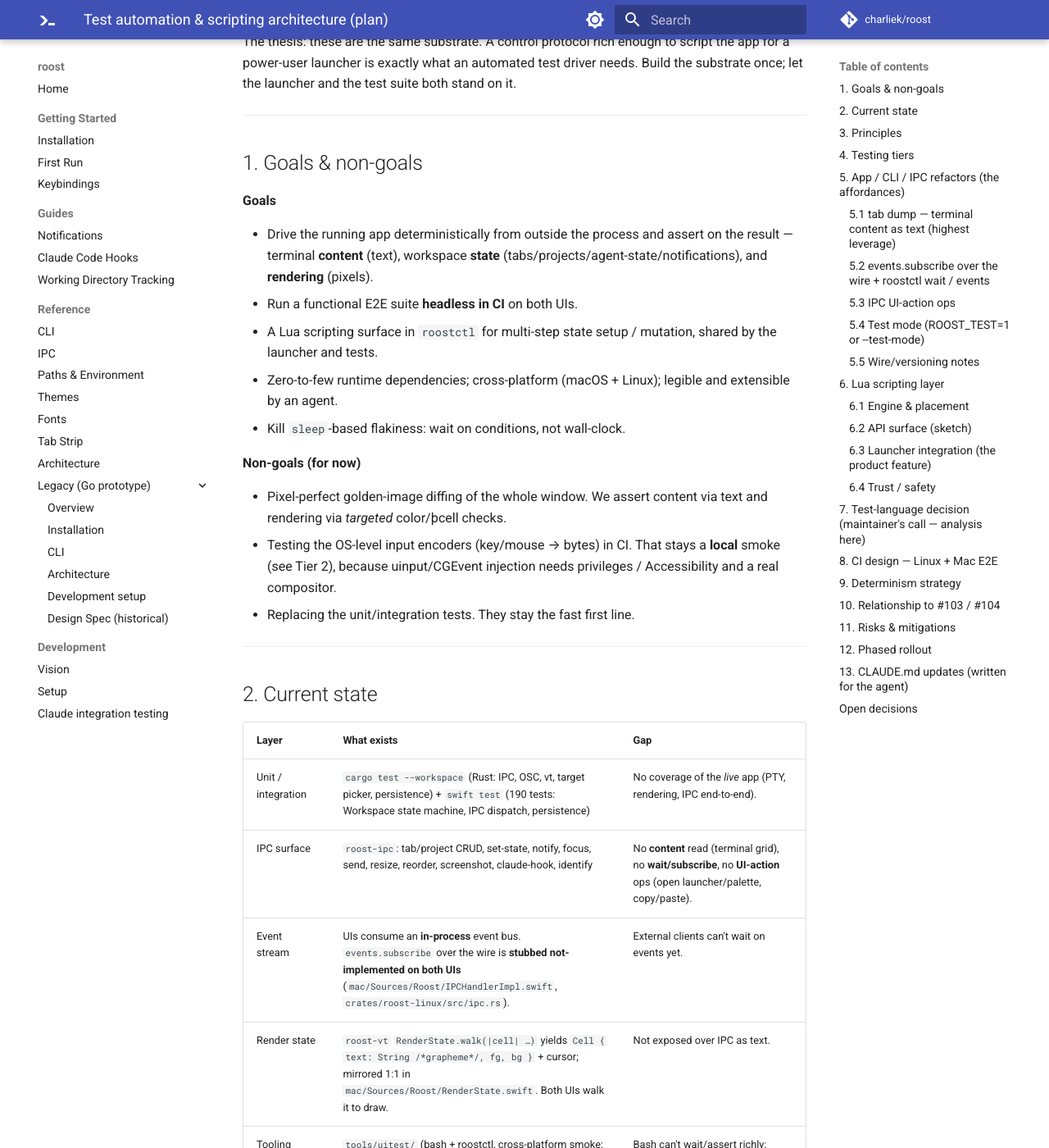
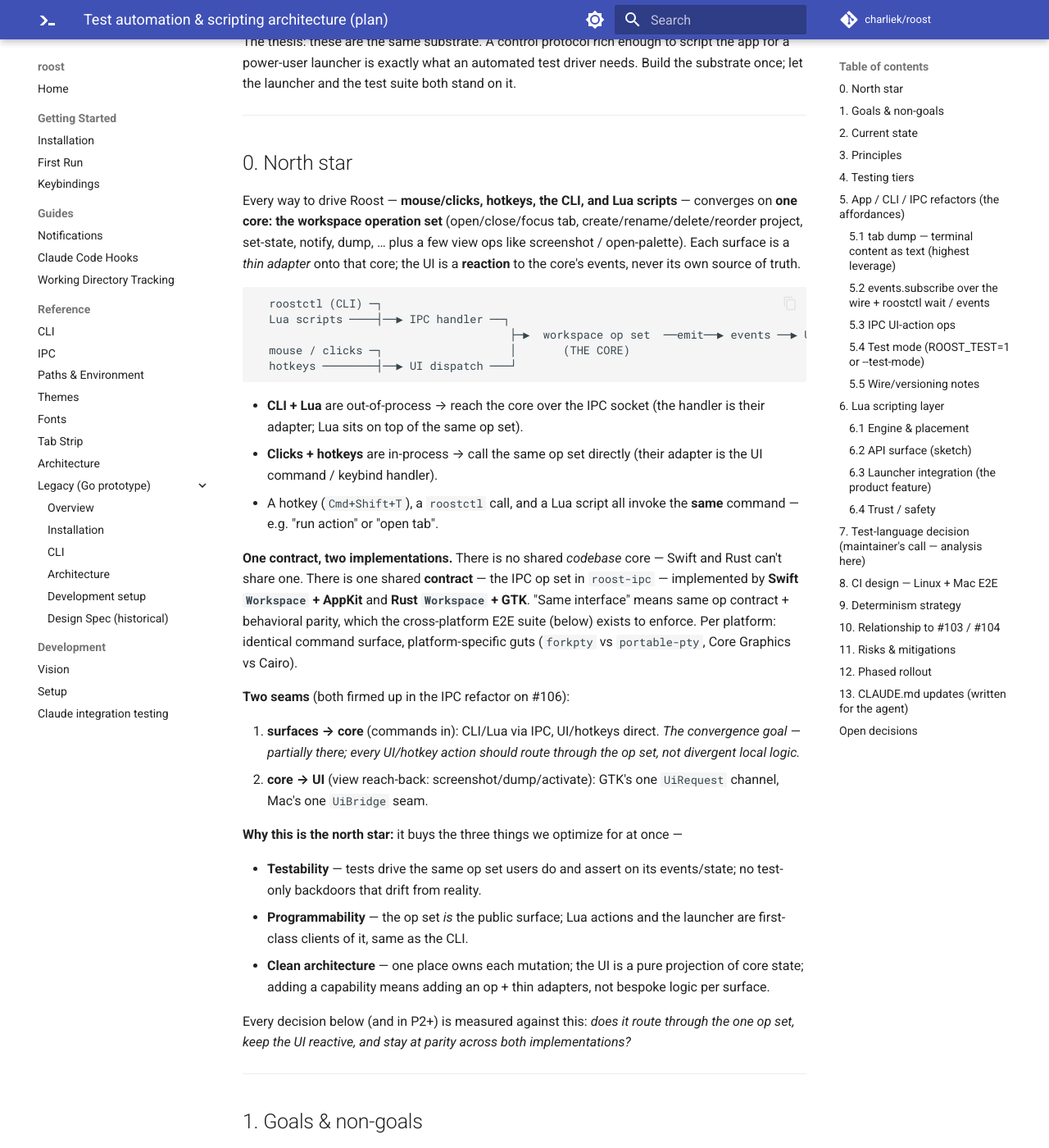
Before and after one commit to charliek/roost, an MkDocs documentation site: the page built from docs/development/test-automation.md, in a window 1280 px wide and 1400 px high, scrolled down 428 px. Shown: the whole window at 82% size. Built offline with MkDocs 1.6.1 and Material for MkDocs 9.7.7, drawn with Linux system fonts in a browser that asks for light colours; comment, search, counter and statistics services are not loaded.

Commit message:
docs: capture the north star — one command core, thin adapters
Add §0 North star (confirmed by the maintainer): every surface —
mouse/clicks, hotkeys, CLI, Lua scripts — converges on one core, the
workspace operation set, through a thin adapter; the UI is a reaction to
the core's events, not its own source of truth. One contract
(`roost-ipc`'s op set) with two implementations (Swift+AppKit,
Rust+GTK), kept at parity by the cross-platform E2E suite.

Names the two seams the #106 refactor firmed up (surfaces→core;
core→UI via UiRequest/UiBridge) and the three goals this optimizes for:
testability, programmability, clean architecture. Every P2+ decision is
measured against it.

Co-Authored-By: Claude Opus 4.7 (1M context) <noreply@anthropic.com>

````diff
--- a/docs/development/test-automation.md
+++ b/docs/development/test-automation.md
@@ -17,6 +17,64 @@ The thesis: these are the same substrate. A control protocol rich enough
 to script the app for a power-user launcher is exactly what an
 automated test driver needs. Build the substrate once; let the launcher
 and the test suite both stand on it.
+
+---
+
+## 0. North star
+
+Every way to drive Roost — **mouse/clicks, hotkeys, the CLI, and Lua
+scripts** — converges on **one core: the workspace operation set**
+(open/close/focus tab, create/rename/delete/reorder project, set-state,
+notify, dump, … plus a few view ops like screenshot / open-palette).
+Each surface is a *thin adapter* onto that core; the UI is a **reaction**
+to the core's events, never its own source of truth.
+
+```
+  roostctl (CLI) ─┐
+  Lua scripts ────┤──▶ IPC handler ──┐
+                                      ├─▶  workspace op set  ──emit──▶ events ──▶ UI re-renders
+  mouse / clicks ─┐                   │       (THE CORE)
+  hotkeys ────────┤──▶ UI dispatch ───┘
+```
+
+- **CLI + Lua** are out-of-process → reach the core over the IPC socket
+  (the handler is their adapter; Lua sits on top of the same op set).
+- **Clicks + hotkeys** are in-process → call the same op set directly
+  (their adapter is the UI command / keybind handler).
+- A hotkey (`Cmd+Shift+T`), a `roostctl` call, and a Lua script all
+  invoke the **same** command — e.g. "run action" or "open tab".
+
+**One contract, two implementations.** There is no shared *codebase*
+core — Swift and Rust can't share one. There is one shared **contract** —
+the IPC op set in `roost-ipc` — implemented by **Swift `Workspace` +
+AppKit** and **Rust `Workspace` + GTK**. "Same interface" means same op
+contract + behavioral parity, which the cross-platform E2E suite (below)
+exists to enforce. Per platform: identical command surface,
+platform-specific guts (`forkpty` vs `portable-pty`, Core Graphics vs
+Cairo).
+
+**Two seams** (both firmed up in the IPC refactor on #106):
+
+1. **surfaces → core** (commands in): CLI/Lua via IPC, UI/hotkeys direct.
+   *The convergence goal — partially there; every UI/hotkey action should
+   route through the op set, not divergent local logic.*
+2. **core → UI** (view reach-back: screenshot/dump/activate): GTK's one
+   `UiRequest` channel, Mac's one `UiBridge` seam.
+
+**Why this is the north star:** it buys the three things we optimize for
+at once —
+
+- **Testability** — tests drive the same op set users do and assert on
+  its events/state; no test-only backdoors that drift from reality.
+- **Programmability** — the op set *is* the public surface; Lua actions
+  and the launcher are first-class clients of it, same as the CLI.
+- **Clean architecture** — one place owns each mutation; the UI is a pure
+  projection of core state; adding a capability means adding an op + thin
+  adapters, not bespoke logic per surface.
+
+Every decision below (and in P2+) is measured against this: *does it
+route through the one op set, keep the UI reactive, and stay at parity
+across both implementations?*
 
 ---
 
````
